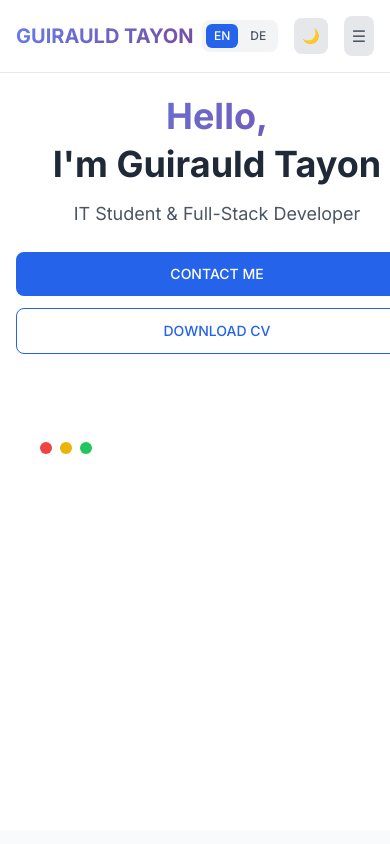
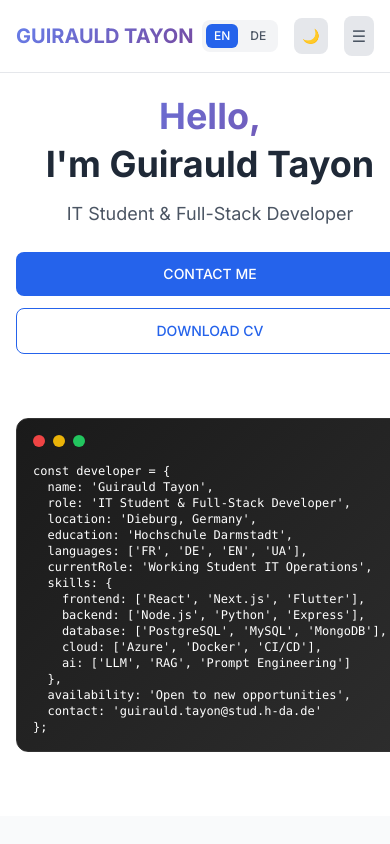
Before and after one commit to guita237/Portofolio, a Next.js app: page / in a window 390 px wide. Shown: the top 844 px of the page. Built offline with nearby package versions, Linux system fonts and the light colour scheme.

Commit message:
responsiv

```diff
--- a/app/globals.css
+++ b/app/globals.css
@@ -4,16 +4,14 @@
 
 :root {
   --foreground-rgb: 0, 0, 0;
-  --background-start-rgb: 250, 250, 250;
+  --background-start-rgb: 255, 255, 255;
   --background-end-rgb: 255, 255, 255;
 }
 
-@media (prefers-color-scheme: dark) {
-  :root {
-    --foreground-rgb: 255, 255, 255;
-    --background-start-rgb: 10, 10, 10;
-    --background-end-rgb: 20, 20, 20;
-  }
+.dark {
+  --foreground-rgb: 255, 255, 255;
+  --background-start-rgb: 10, 10, 10;
+  --background-end-rgb: 20, 20, 20;
 }
 
 body {
@@ -39,11 +37,31 @@
   background-clip: text;
 }
 
-.card-hover {
+.code-block {
+  background: linear-gradient(135deg, #1a1a1a 0%, #2d2d2d 100%);
+  border: 1px solid #333;
+  border-radius: 12px;
+  padding: 20px;
+  font-family: 'Courier New', monospace;
+}
+
+.hover-lift {
   transition: all 0.3s ease;
 }
 
-.card-hover:hover {
+.hover-lift:hover {
   transform: translateY(-5px);
-  box-shadow: 0 20px 40px rgba(0, 0, 0, 0.1);
 }
+
+/* Responsive improvements */
+@media (max-width: 640px) {
+  .code-block {
+    padding: 16px;
+    font-size: 0.75rem;
+  }
+}
+
+/* Smooth scrolling */
+html {
+  scroll-behavior: smooth;
+}
```
